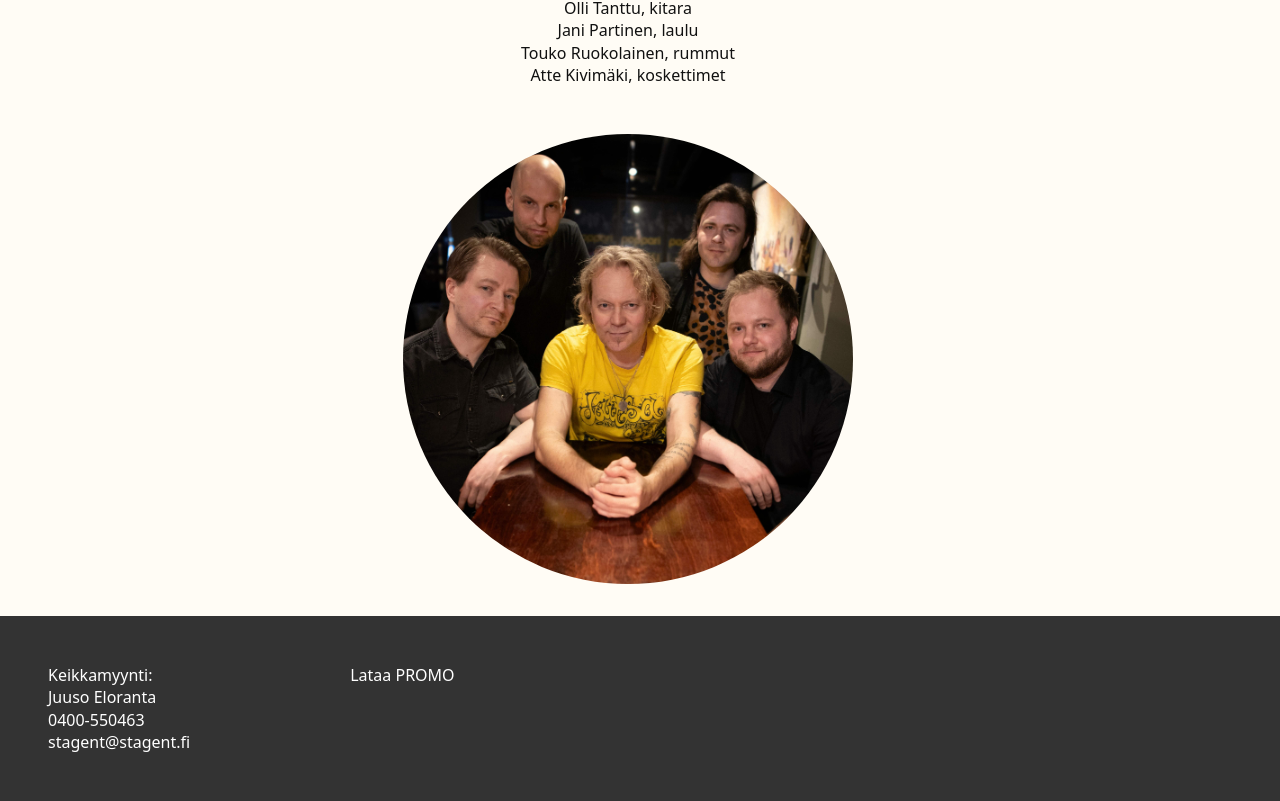
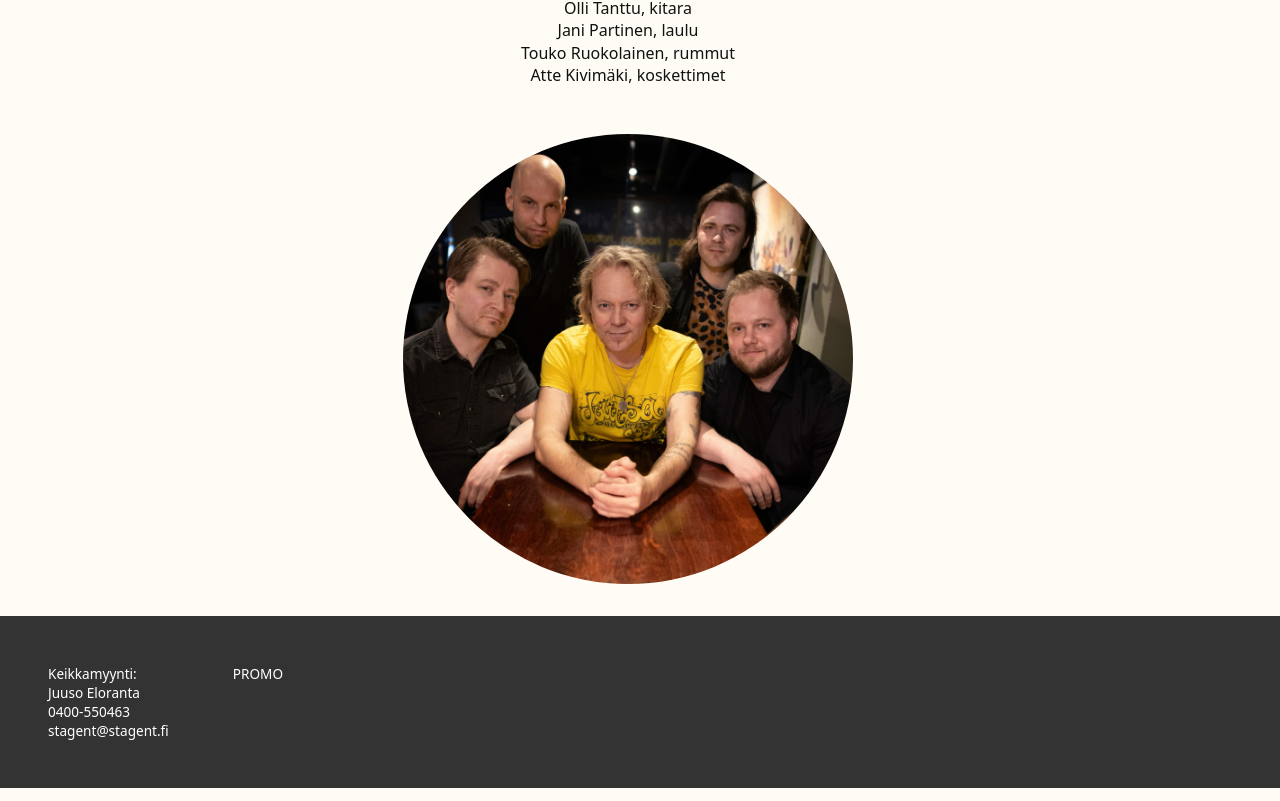
Before and after one commit to aj-kivimaki/jpx, a React (Vite) app in the folder frontend/: page / in a window 1280 px wide. Shown: the part 1757-2558 px from the top of the page. Built offline with nearby package versions, Linux system fonts and the light colour scheme; no server answers; a web font is replaced by a local one.

Commit message:
fix footer

```diff
--- a/frontend/src/components/Footer.tsx
+++ b/frontend/src/components/Footer.tsx
@@ -1,6 +1,6 @@
 const Footer = () => {
   return (
-    <div id="contact" className=" footer">
+    <div id="contact" className="footer">
       <div>
         <p>Keikkamyynti:</p>
         <p>Juuso Eloranta</p>
@@ -9,7 +9,7 @@ const Footer = () => {
       </div>
       <div>
         <a href="">
-          <p>Lataa PROMO</p>
+          <p>PROMO</p>
         </a>
       </div>
     </div>
--- a/frontend/src/index.css
+++ b/frontend/src/index.css
@@ -290,10 +290,11 @@ h2 {
 
 .footer {
   display: flex;
-  gap: 10rem;
+  gap: 4rem;
   background-color: #333;
   color: white;
   padding: 3rem;
+  font-size: 0.85rem;
 }
 
 .esittely {
```
